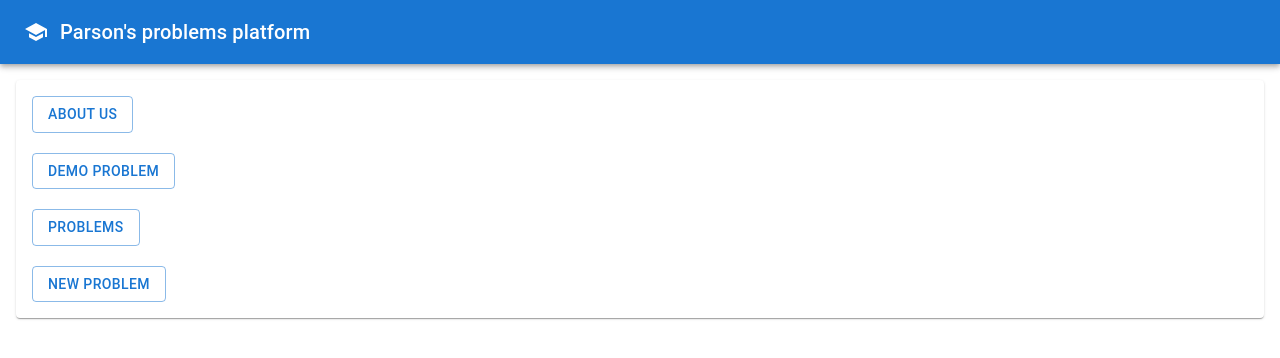
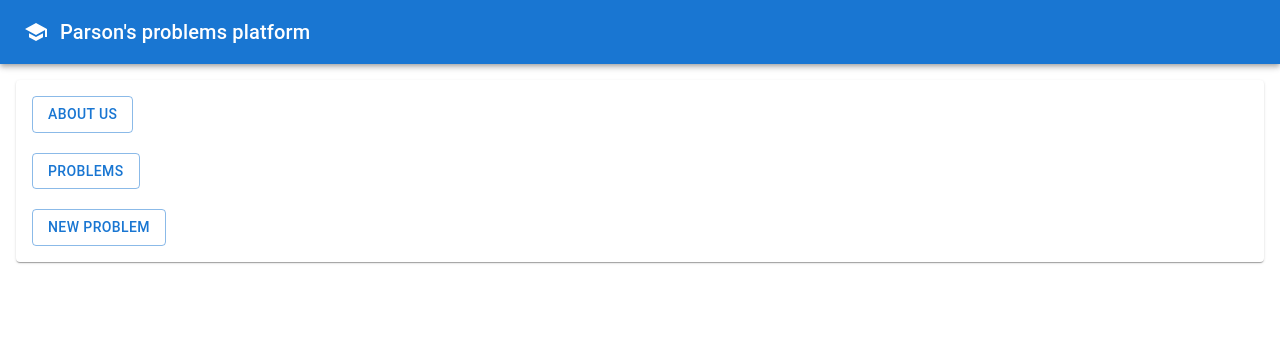
Before and after one commit to kristoferbuno/parsons-problem-system, a React (Create React App) app: page / in a window 1280 px wide. Shown: the top 358 px of the page. Built offline with nearby package versions, Linux system fonts and the light colour scheme.

Commit message:
Remove demo problem

```diff
--- a/src/App.tsx
+++ b/src/App.tsx
@@ -38,8 +38,6 @@ ctrl-f for "getAll" to get all query params from the URL
       element: (
         <div>
           <Button variant="outlined" href="about">About Us</Button>
-          <br/><br/>
-          <Button variant="outlined" href="solve">Demo Problem</Button>
           <br/><br/>
           <Button variant="outlined" href="problems">Problems</Button>
           <br/><br/>
```
